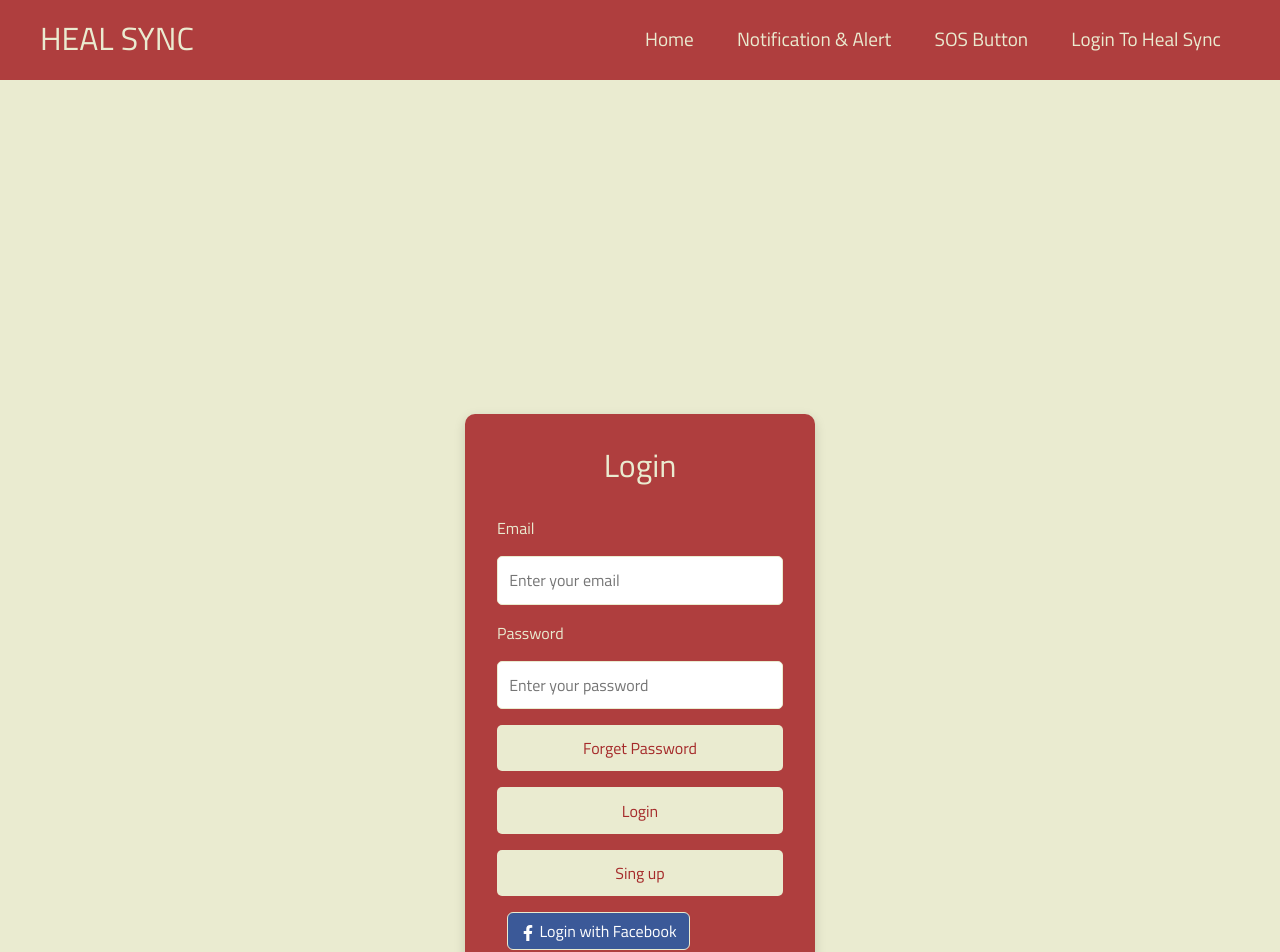
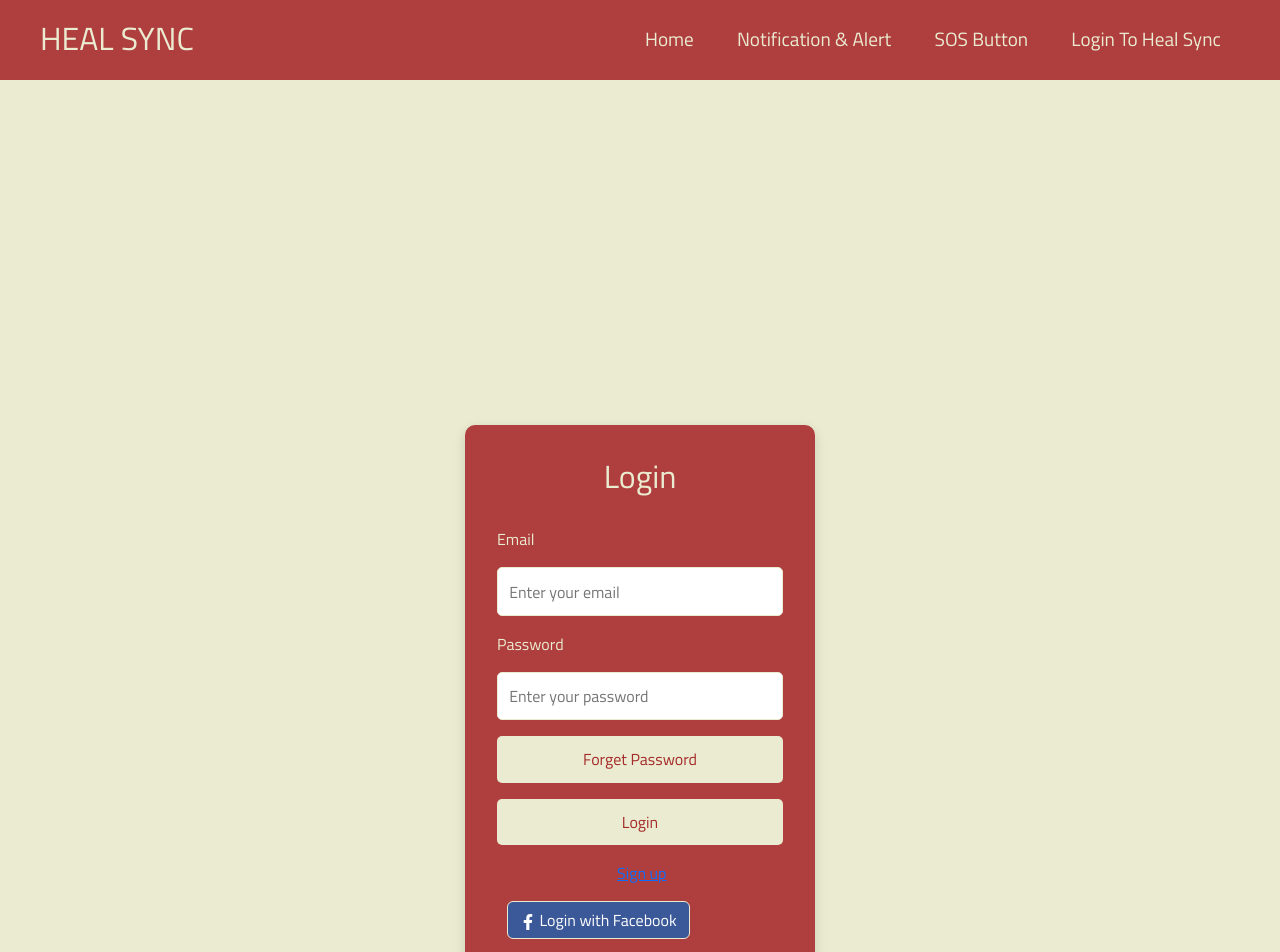
Before and after one commit to gct-bsit-2021/Heal-Sync, a React (Create React App) app in the folder my-app/: page /logging in a window 1280 px wide. Shown: the top 952 px of the page. Built offline with nearby package versions, Linux system fonts and the light colour scheme.

Commit message:
Update Logging.jsx

```diff
--- a/my-app/src/Components/Pages/Logging.jsx
+++ b/my-app/src/Components/Pages/Logging.jsx
@@ -44,7 +44,7 @@ const Logging = () => {
         />
  <button type="submit">Forget Password</button>
    <button type="submit">Login</button>
-   <button type="submit">Sing up</button>
+  <a className='aa' style={{paddingLeft:"120px"}} href="/Sign" >Sign up</a>
 
 
 
```
